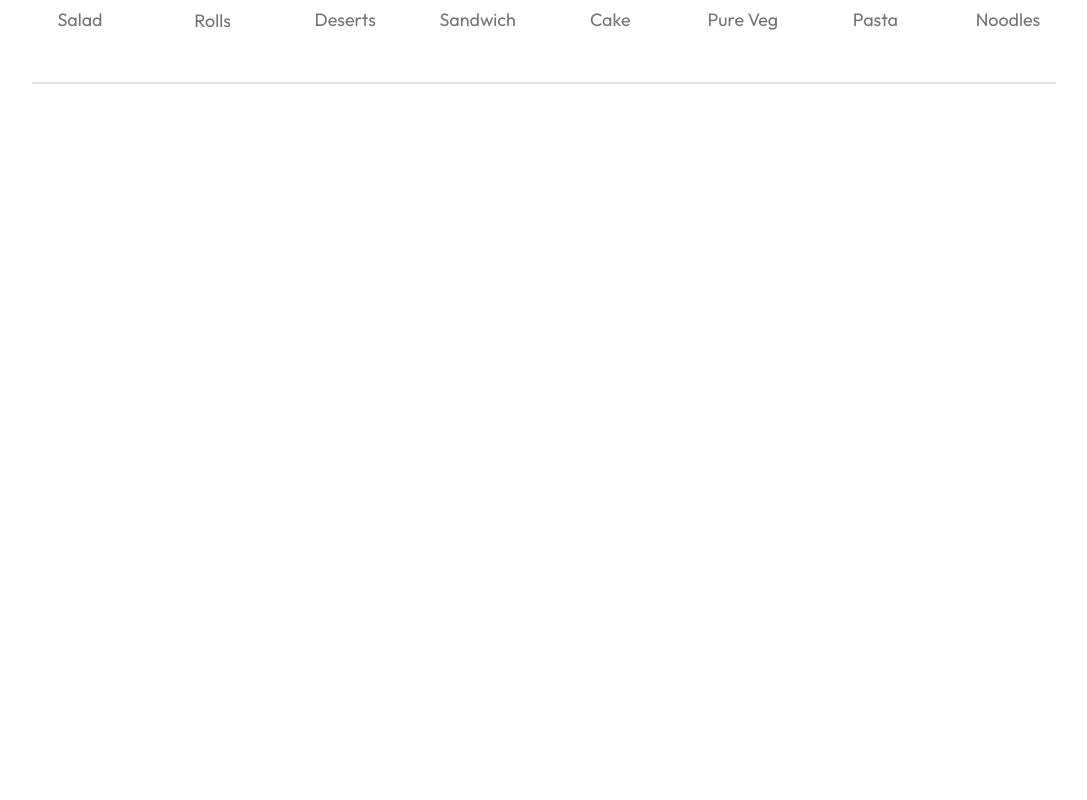
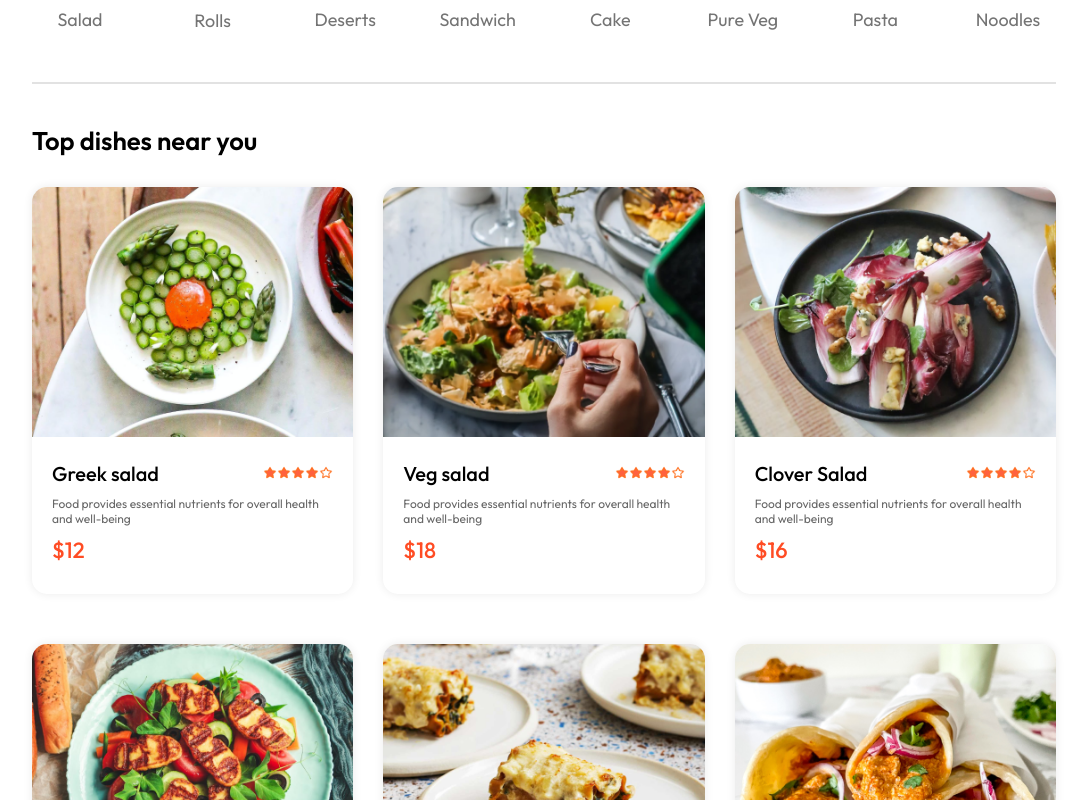
Before and after one commit to Dharamvirr/Food-Delivery-Web-App, a React (Vite) app in the folder frontend/: page / in a window 1280 px wide. Shown: the part 820-1620 px from the top of the page, without its empty margins (96-1183 px from the left). Before the commit the page ends 914 px from the top, so only its background shows below. Built offline with nearby package versions, Linux system fonts and the light colour scheme.

Commit message:
added Context API setup with food items and display components

```diff
--- a/frontend/src/components/ExploreMenu/ExploreMenu.jsx
+++ b/frontend/src/components/ExploreMenu/ExploreMenu.jsx
@@ -1,7 +1,8 @@
 import React from 'react'
 import './ExploreMenu.css'
 import { menu_list } from '../../assets/assets'
-const ExploreMenu = () => {
+
+const ExploreMenu = ({category,setCategory}) => {
   return (
     <div className='explore-menu' id='explore-menu'>
       <h1>Explore our menu</h1>
@@ -9,8 +10,8 @@
       <div className="explore-menu-list">
         {menu_list.map((item,index)=>{
             return (
-                <div key={index} className='explore-menu-list-item'>
-                    <img src={item.menu_image}  alt="" />
+                <div onClick={()=>setCategory(prev=>prev===item.menu_name?"All":item.menu_name)} key={index} className='explore-menu-list-item'>
+                    <img src={item.menu_image} className={category===item.menu_name?"active":""} alt="" />
                     <p>{item.menu_name}</p>
                 </div>
             )
--- /dev/null
+++ b/frontend/src/components/FoodDisplay/FoodDisplay.css
@@ -0,0 +1,14 @@
+.food-display{
+    margin-top: 30px;
+}
+.food-display h2{
+    font-size: max(2vw,24px);
+    font-weight: 600;
+}
+.food-display-list{
+    display: grid;
+    grid-template-columns: repeat(auto-fill, minmax(240px, 1fr));
+    margin-top: 30px;
+    gap: 30px;
+    row-gap: 50px;
+}
--- /dev/null
+++ b/frontend/src/components/FoodDisplay/FoodDisplay.jsx
@@ -0,0 +1,24 @@
+import React, { useContext } from 'react'
+import './FoodDisplay.css'
+import FoodItem from '../FoodItem/FoodItem'
+import { StoreContext } from '../../context/StoreContext'
+
+const FoodDisplay = ({category}) => {
+
+  const {food_list} = useContext(StoreContext);
+
+  return (
+    <div className='food-display' id='food-display'>
+      <h2>Top dishes near you</h2>
+      <div className='food-display-list'>
+        {food_list.map((item,index)=>{
+          if (category==="All" || category===item.category) {
+            return <FoodItem key={index} image={item.image} name={item.name} description={item.description} price={item.price} id={item._id}/>
+          }
+        })}
+      </div>
+    </div>
+  )
+}
+
+export default FoodDisplay
--- /dev/null
+++ b/frontend/src/components/FoodItem/FoodItem.css
@@ -0,0 +1,72 @@
+.food-item{
+    width: 100%;
+    margin: auto;
+    border-radius: 15px;
+    box-shadow: 0px 0px 10px #00000015;
+    transition: 0.3s;
+    animation: fadeIn 1s;
+}
+
+.food-item-image{
+   width: 100%;
+   border-radius: 15px 15px 0px 0px;
+}
+
+.food-item-info{
+    padding: 20px;
+}
+
+.food-item:hover{
+    transform: scale(1.02);
+}
+.food-item-img-container{
+    position: relative;
+}
+.food-item-img-container .add{
+    width: 35px;
+    position: absolute;
+    bottom: 15px;
+    right: 15px;
+    cursor: pointer;
+    border-radius: 50%;
+}
+.food-item-img-container .add:hover{
+    border: 2px solid #FF4C24;
+}
+.food-item-counter{
+    position: absolute;
+    bottom: 15px;
+    right: 15px;
+    display: flex;
+    align-items: center;
+    gap: 10px;
+    padding: 6px;
+    border-radius: 50px;
+    background-color: white;
+}
+.food-item-counter img{
+    width: 30px;
+}
+.food-item-name-rating{
+    display: flex;
+    justify-content: space-between;
+    align-items: center;
+    margin-bottom: 10px;
+}
+.food-item-name-rating p{
+    font-size: 20px;
+    font-weight: 500;
+}
+.food-item-name-rating img{
+    width: 70px;
+}
+.food-item-desc{
+    color: #676767;
+    font-size: 12px;
+}
+.food-item-price{
+    color: #FF4C24;
+    font-size: 22px;
+    font-weight: 500;
+    margin: 10px 0px;
+}
--- /dev/null
+++ b/frontend/src/components/FoodItem/FoodItem.jsx
@@ -0,0 +1,36 @@
+import React, { useContext, useState } from 'react'
+import './FoodItem.css'
+import { assets } from '../../assets/assets'
+// import { StoreContext } from '../../context/StoreContext';
+
+const FoodItem = ({id,name, price,description,image}) => {
+
+    // const [itemCount, setItemCount] = useState(0);
+    // const {cartItems,addToCart,removeFromCart,url,currency} = useContext(StoreContext);
+
+    return (
+        <div className='food-item'>
+            <div className='food-item-img-container'>
+                <img className='food-item-image' src={image} alt="" />
+                 {/* {!cartItems[id]
+                ?<img className='add' onClick={() => addToCart(id)} src={assets.add_icon_white} alt="" />
+                :<div className="food-item-counter">
+                        <img src={assets.remove_icon_red} onClick={()=>removeFromCart(id)} alt="" />
+                        <p>{cartItems[id]}</p>
+                        <img src={assets.add_icon_green} onClick={()=>addToCart(id)} alt="" />
+                    </div>
+                } */}
+            </div>
+            <div className="food-item-info">
+                <div className="food-item-name-rating">
+                    <p>{name}</p>
+                    <img src={assets.rating_starts} alt="" />
+                </div>
+                <p className="food-item-desc">{description}</p>
+                <p className="food-item-price">${price}</p>
+            </div>
+        </div>
+    )
+}
+
+export default FoodItem
--- /dev/null
+++ b/frontend/src/context/StoreContext.jsx
@@ -0,0 +1,20 @@
+import { createContext, useEffect, useState } from "react";
+import { food_list, menu_list } from "../assets/assets";
+
+export const StoreContext = createContext(null);
+
+const StoreContextProvider = (props) => {
+
+    const contextValue = {
+        food_list
+    };
+
+    return (
+        <StoreContext.Provider value={contextValue}>
+            {props.children}
+        </StoreContext.Provider>
+    )
+
+}
+
+export default StoreContextProvider;
--- a/frontend/src/main.jsx
+++ b/frontend/src/main.jsx
@@ -1,11 +1,15 @@
-import React from 'react'
-import { StrictMode } from 'react'
-import { createRoot } from 'react-dom/client'
-import './index.css'
-import App from './App.jsx'
-import { BrowserRouter } from 'react-router-dom'
-createRoot(document.getElementById('root')).render(
-     <BrowserRouter>
-        <App />
-     </BrowserRouter>
-)
+import React from "react";
+import { StrictMode } from "react";
+import { createRoot } from "react-dom/client";
+import "./index.css";
+import App from "./App.jsx";
+import { BrowserRouter } from "react-router-dom";
+import StoreContextProvider from "./context/StoreContext.jsx";
+
+createRoot(document.getElementById("root")).render(
+  <BrowserRouter>
+    <StoreContextProvider>
+      <App />
+    </StoreContextProvider>
+  </BrowserRouter>
+);
--- a/frontend/src/pages/Home/Home.jsx
+++ b/frontend/src/pages/Home/Home.jsx
@@ -1,12 +1,15 @@
-import React from 'react'
+import React, { useState } from 'react'
 import './Home.css'
 import Header from '../../components/Header/Header'
 import ExploreMenu from '../../components/ExploreMenu/ExploreMenu'
+import FoodDisplay from '../../components/FoodDisplay/FoodDisplay'
 const Home = () => {
+const [category, setCategory] =useState('All');
   return (
     <div>
         <Header/>
-        <ExploreMenu></ExploreMenu>
+        <ExploreMenu category={category} setCategory={setCategory}></ExploreMenu>
+        <FoodDisplay category={category}></FoodDisplay>
     </div>
   )
 }
```
